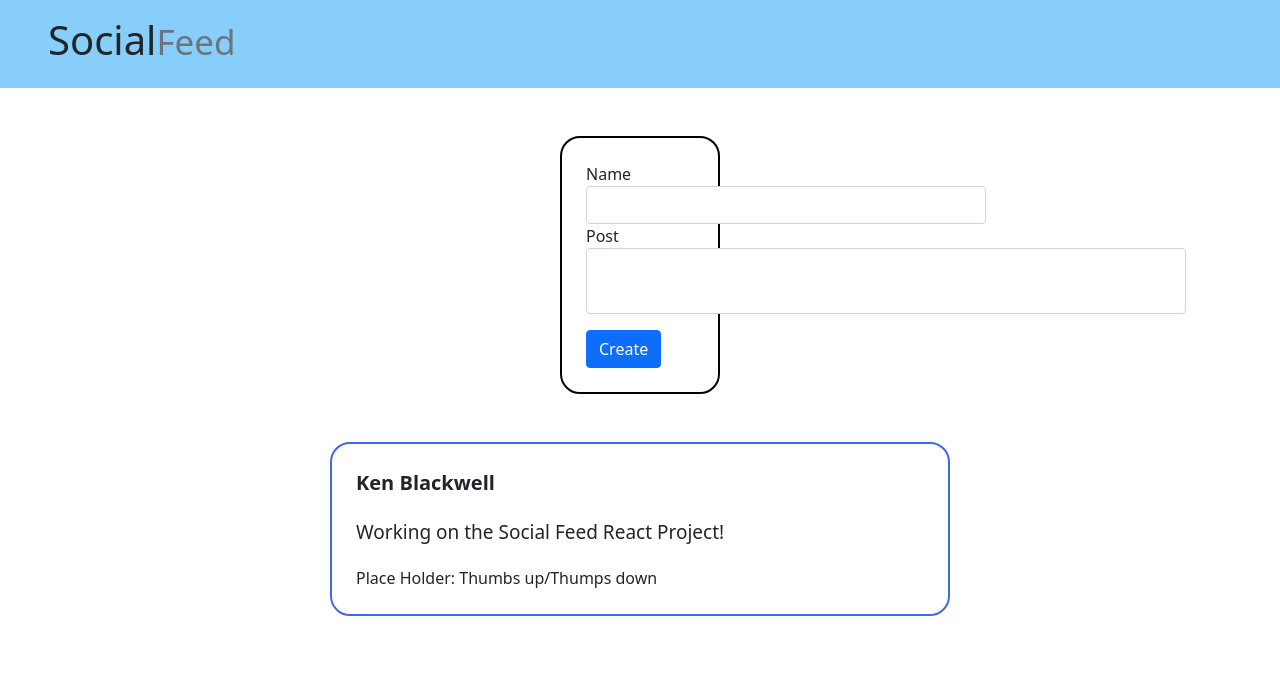
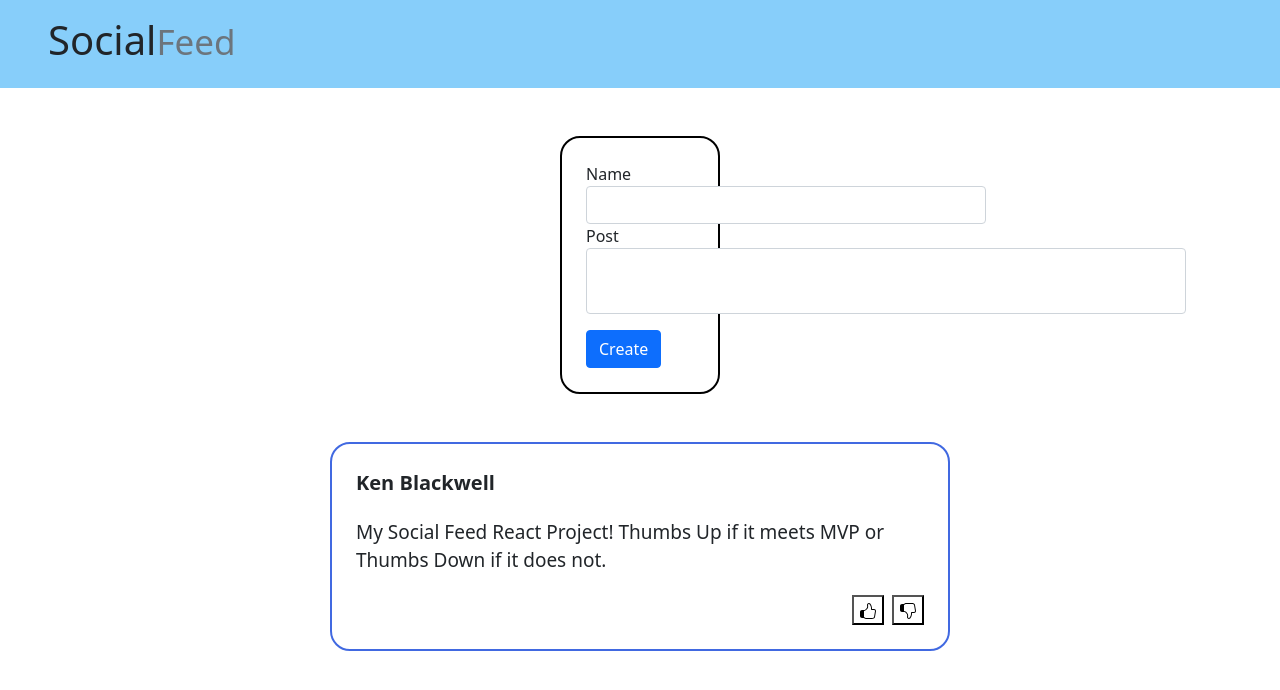
Before and after one commit to kenubwell/dCC_SocialFeed, a React (Create React App) app: page / in a window 1280 px wide. Shown: the top 690 px of the page. Built offline with nearby package versions, Linux system fonts and the light colour scheme.

Commit message:
Created Post component to include thumbs up and thumbs down buttons

```diff
--- a/package.json
+++ b/package.json
@@ -8,7 +8,9 @@
     "@testing-library/user-event": "^13.5.0",
     "bootstrap": "^5.1.3",
     "react": "^17.0.2",
+    "react-bootstrap-icons": "^1.7.2",
     "react-dom": "^17.0.2",
+    "react-icons": "^4.3.1",
     "react-scripts": "5.0.0",
     "web-vitals": "^2.1.4"
   },
--- a/src/App.js
+++ b/src/App.js
@@ -6,7 +6,7 @@ import './App.css';
 
 function App() {
 
-  const [posts, setPosts] = useState([{personName: 'Ken Blackwell', personPost: 'Working on the Social Feed React Project!'}]);
+  const [posts, setPosts] = useState([{personName: 'Ken Blackwell', personPost: 'My Social Feed React Project! Thumbs Up if it meets MVP or Thumbs Down if it does not.'}]);
 
   function addNewPost(post){
     let tempPosts = [...posts, post]; //...is a spread operator to include the objects.  If not spread it would include the nested array
--- a/src/Components/DisplayPosts/DisplayPosts.jsx
+++ b/src/Components/DisplayPosts/DisplayPosts.jsx
@@ -1,5 +1,6 @@
 import React from "react";
 import './DisplayPosts.css';
+import Post from "../Post/Post";
 
 const DisplayPosts = (props) => {
     return (
@@ -9,7 +10,7 @@ const DisplayPosts = (props) => {
             <div className = 'post-border' key = {index}>
                 <div><p className = 'post-name'>{post.personName}</p></div>
                 <div><p className = 'post-content'>{post.personPost}</p></div>
-                <div>Place Holder: Thumbs up/Thumps down</div>
+                <div><Post/></div>
             </div>
         )
         })}
--- /dev/null
+++ b/src/Components/Post/Post.css
@@ -0,0 +1,24 @@
+.container-thumbs {
+  display: flex;
+  justify-content: right;
+}
+
+.first-button {
+  padding-right: 0.5em;
+}
+
+.active {
+  background-color: limegreen;
+}
+
+.inactive {
+  background-color: white;
+}
+
+.active2 {
+  background-color: red;
+}
+
+.inactive2 {
+  background-color: white;
+}
--- a/src/Components/Post/Post.jsx
+++ b/src/Components/Post/Post.jsx
@@ -0,0 +1,40 @@
+import React, { useState } from 'react';
+import {GoThumbsup, GoThumbsdown} from 'react-icons/go';
+import './Post.css';
+
+
+const Post = (props) => {
+
+    const [thumbsUpClass, setThumbsUp] = useState('inactive');
+    const [thumbsDownClass, setThumbsDown] = useState('inactive2');
+
+    function handleClick(){
+        if(thumbsUpClass === 'inactive'){
+            setThumbsUp('active');
+        }
+        else{
+            setThumbsUp("inactive");
+        }
+
+    }
+
+    function handleSecondClick(){
+        if(thumbsDownClass === 'inactive2'){
+            setThumbsDown('active2');
+        }
+        else{
+            setThumbsDown("inactive2");
+        }
+
+    }
+
+    return (
+        <div className ='container-thumbs'>
+            <div className = 'first-button'><button className = {thumbsUpClass} onClick={handleClick}><GoThumbsup/></button></div>
+            <div><button className = {thumbsDownClass} onClick={handleSecondClick}><GoThumbsdown/></button></div>
+        </div>
+
+    );
+}
+
+export default Post;
```
Also changed, not shown: 1 other file (tests, documents, lock files or other folders).
